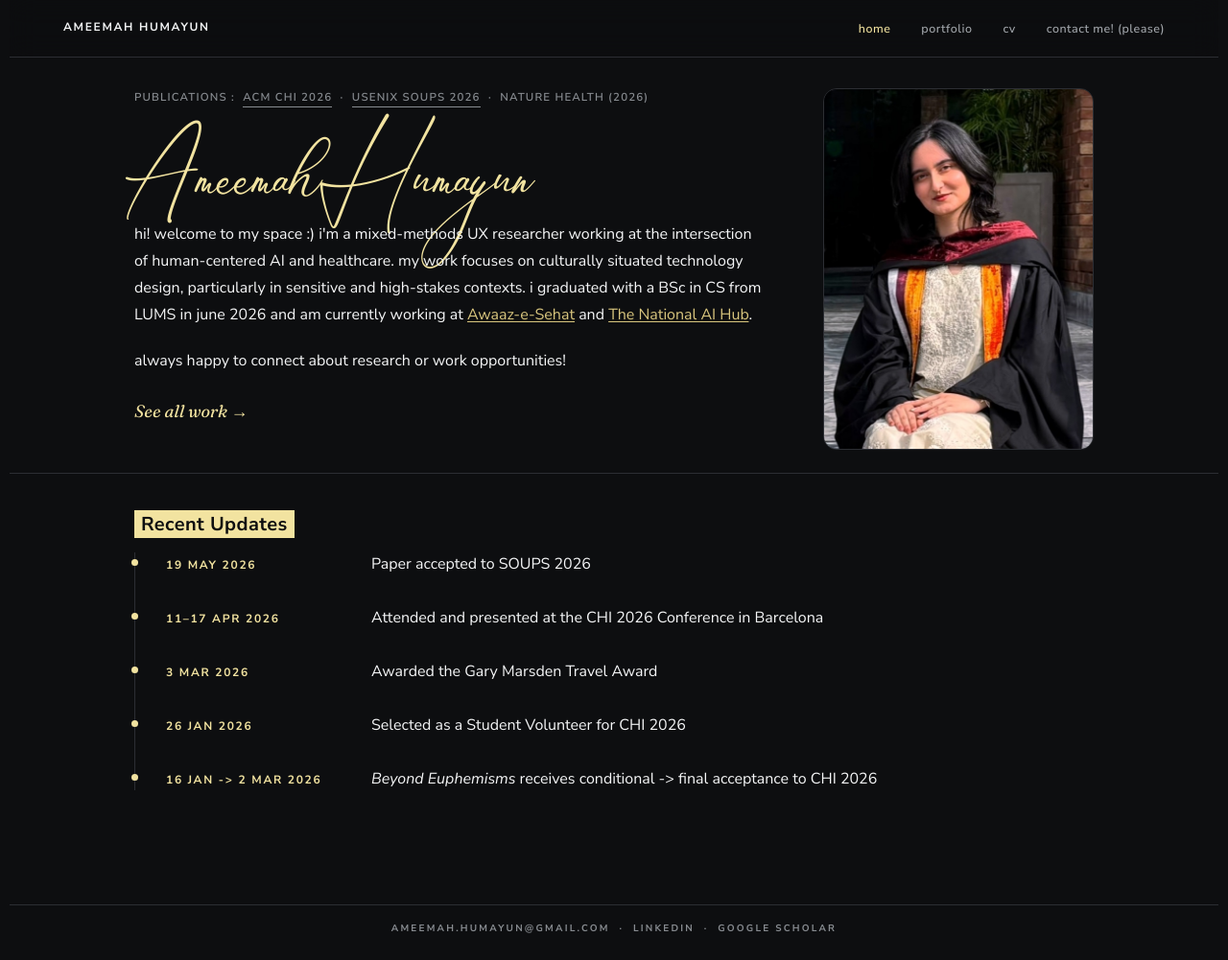
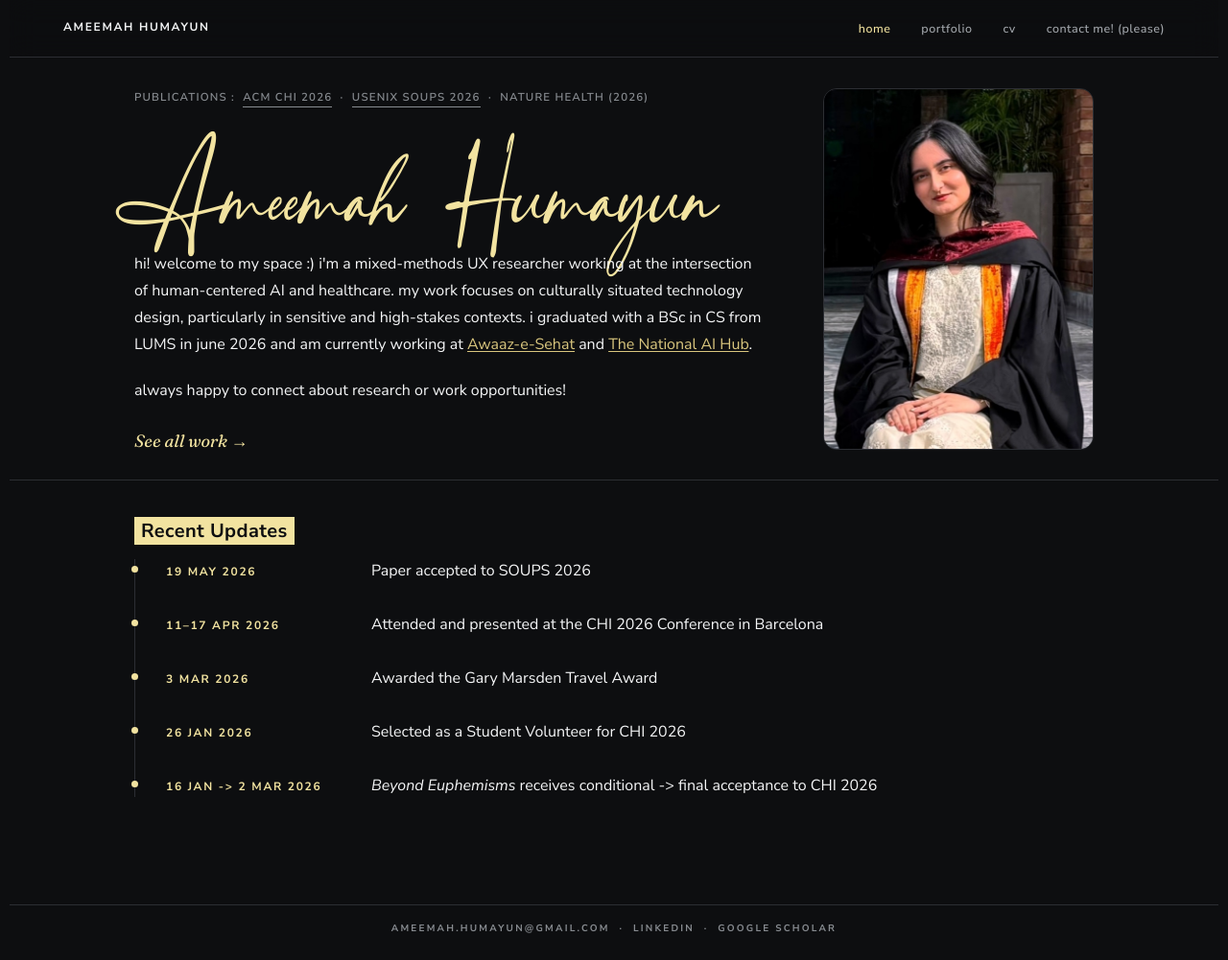
Before and after one commit to ameemahumayun/ameemahumayun.github.io, a Jekyll site: the page built from index.html, in a window 1280 px wide and 1001 px high. Shown: the whole window at 96% size. Built offline with Jekyll 4.4.1, drawn with Linux system fonts in a browser that asks for light colours.

Commit message:
Revert homepage signature to Priestacy
Swap back from Amsterdam Handwriting to Priestacy, sized a step
above the original, nudged left a touch with a small negative
margin, and top spacing tuned back down to suit Priestacy's shorter
ascenders.

```diff
--- a/assets/css/components.css
+++ b/assets/css/components.css
@@ -830,10 +830,11 @@ details[open] .accordion__icon::after { opacity: 0; }                          /
   font-display: swap;
 }
 .signature-text {
-  font-family: "Amsterdam Handwriting", "Priestacy", "Sacramento", cursive;
+  font-family: "Priestacy", "Sacramento", cursive;
   font-weight: 400;
   font-style: normal;
   color: var(--color-accent);
-  font-size: clamp(2.5rem, 5vw, 3.5rem);
+  font-size: clamp(3.5rem, 7vw, 5.5rem);
   line-height: 1.1;
+  margin-left: -0.5rem;
 }
--- a/index.html
+++ b/index.html
@@ -15,7 +15,7 @@ description: Mixed-methods UX researcher working on human-centered AI for health
         <a href="https://www.usenix.org/conference/soups2026/presentation/shanza" target="_blank" rel="noopener" class="link-quiet link-underline-mute">USENIX SOUPS 2026</a> &nbsp;·&nbsp;
         <span>Nature Health (2026)</span>
       </p>
-      <h1 class="signature-text" style="margin-top:2.75rem;margin-bottom:0.75rem;">Ameemah Humayun</h1>
+      <h1 class="signature-text" style="margin-top:2.5rem;margin-bottom:0.75rem;">Ameemah Humayun</h1>
       <p class="lead" style="max-width:660px;font-size:var(--text-base);line-height:1.75;margin-bottom:1.25rem;">hi! welcome to my space :) i'm a mixed-methods UX researcher working at the intersection of human-centered AI and healthcare. my work focuses on culturally situated technology design, particularly in sensitive and high-stakes contexts. i graduated with a BSc in CS from LUMS in june 2026 and am currently working at <a href="https://www.awaazesehat.com/" target="_blank" rel="noopener" class="link-teal">Awaaz-e-Sehat</a> and <a href="https://thenationalaihub.com/" target="_blank" rel="noopener" class="link-teal">The National AI Hub</a>.</p>
       <p class="lead" style="max-width:660px;font-size:var(--text-base);line-height:1.75;margin-bottom:1.25rem;">always happy to connect about research or work opportunities!</p>
       <p style="margin-top:1.5rem;">
```
